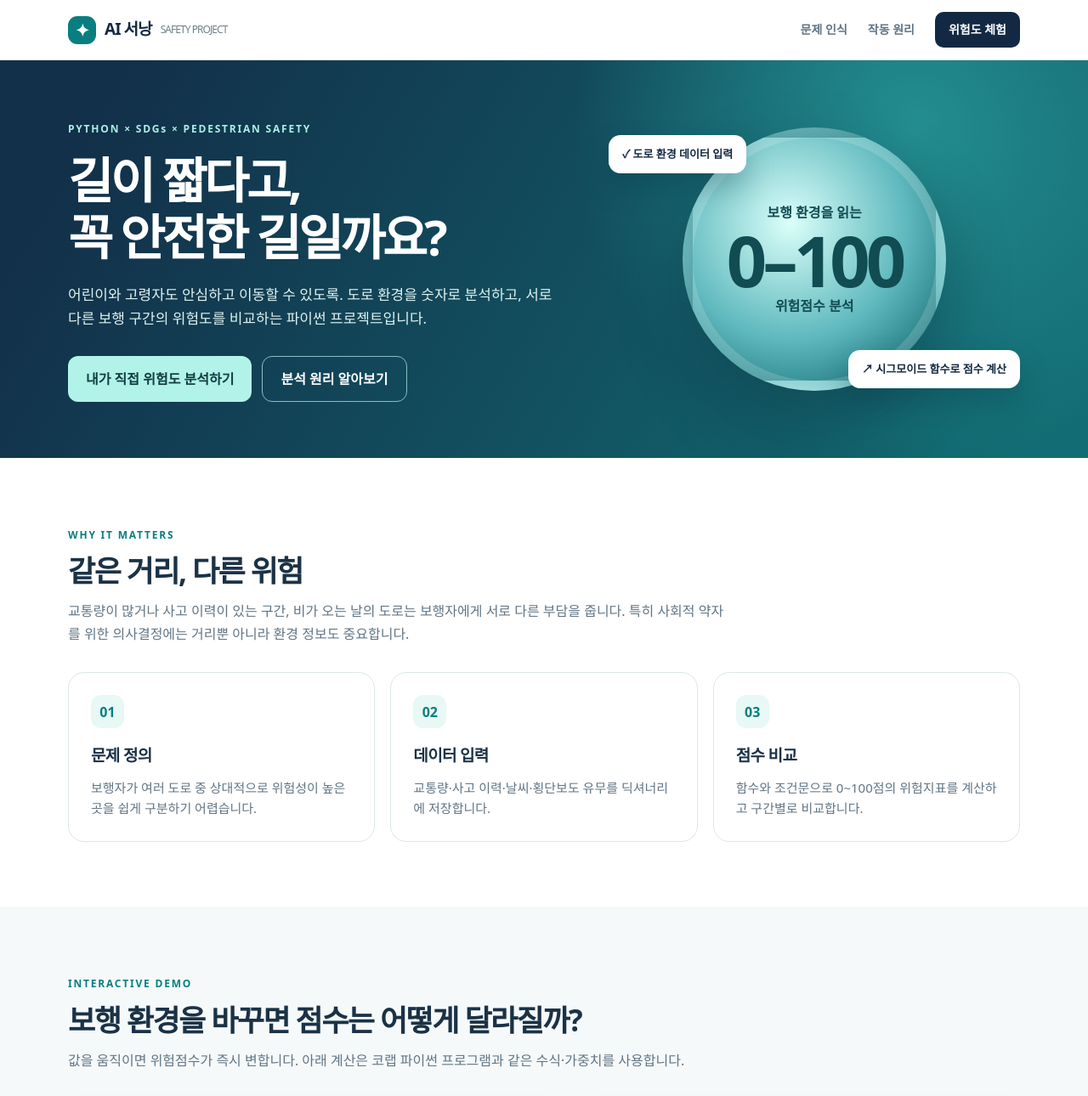
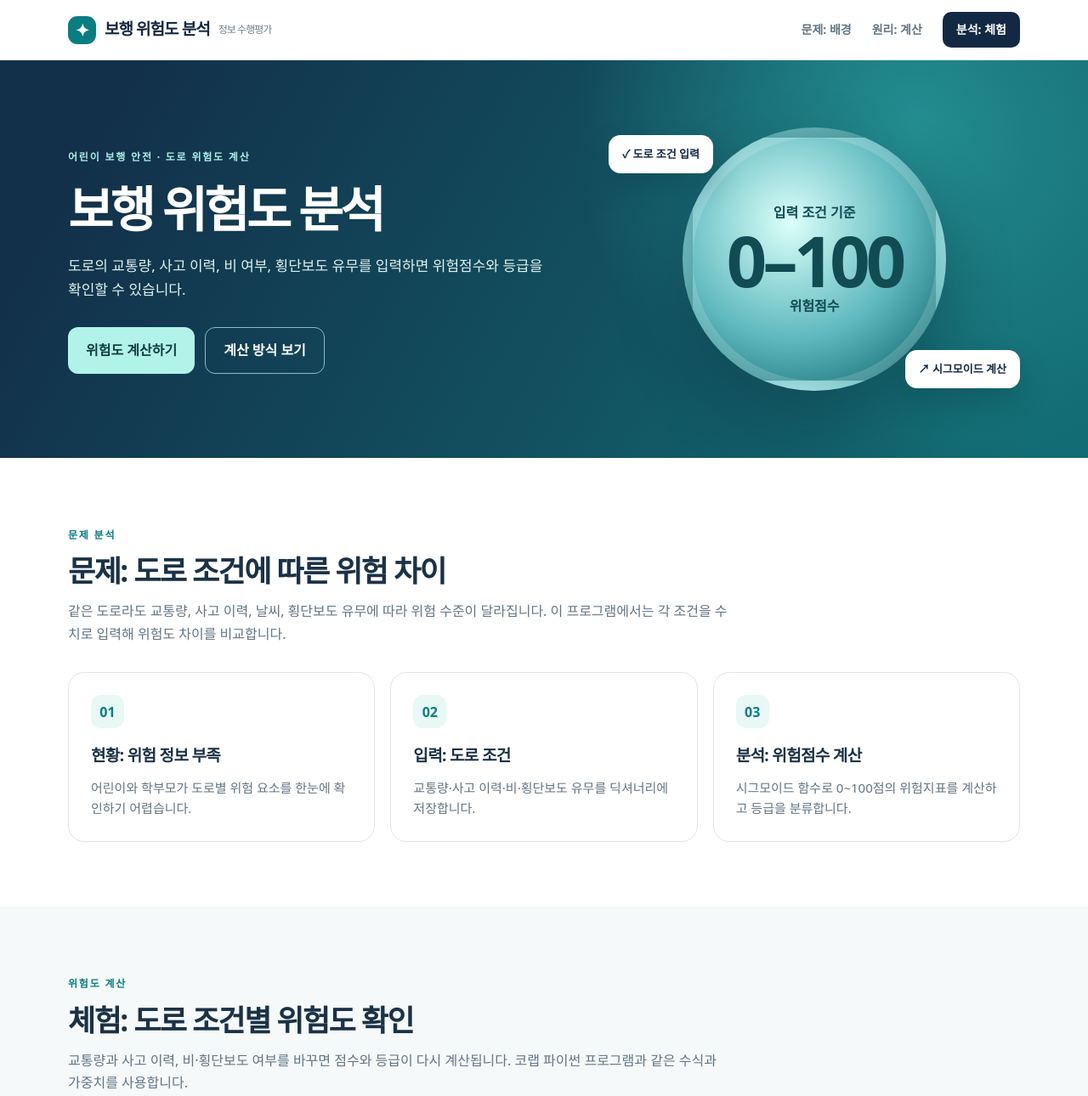
Before and after one commit to 26sangsan11006-glitch/pedestrian-risk, a plain HTML site: page index.html in a window 1280 px wide. Shown: the top 1290 px of the page at 85% size. Drawn offline with Linux system fonts and the light colour scheme.

Commit message:
Add files via upload

```diff
--- a/index.html
+++ b/index.html
@@ -3,8 +3,8 @@
 <head>
   <meta charset="utf-8">
   <meta name="viewport" content="width=device-width, initial-scale=1">
-  <meta name="description" content="AI 서낭: 보행 환경을 데이터로 이해하고 비교하는 파이썬 프로젝트">
-  <title>AI 서낭 | 안전은 감이 아닌 데이터에서</title>
+  <meta name="description" content="교통량, 사고 이력, 날씨, 횡단보도 유무를 입력해 보행 위험점수를 확인하는 교육용 프로그램">
+  <title>보행 위험도 분석</title>
   <style>
     :root { color-scheme: light; --navy:#132943; --teal:#087e81; --mint:#e7f8f5; --ink:#1b3246; --muted:#617585; --line:#dce7e9; --white:#fff; --back:#f5f9fa; --orange:#ec8c3a; --red:#c64b51; }
     * { box-sizing: border-box; }
@@ -95,9 +95,9 @@
 <body>
   <header class="nav">
     <div class="wrap navin">
-      <a class="logo" href="#top"><span class="logo-mark" aria-hidden="true">✦</span> AI 서낭 <span style="font-weight:500;font-size:12px;color:#6c808b">SAFETY PROJECT</span></a>
+      <a class="logo" href="#top"><span class="logo-mark" aria-hidden="true">✦</span> 보행 위험도 분석 <span style="font-weight:500;font-size:12px;color:#6c808b">정보 수행평가</span></a>
       <nav class="menu" aria-label="주 메뉴">
-        <a href="#problem">문제 인식</a><a href="#how">작동 원리</a><a class="navcta" href="#try">위험도 체험</a>
+        <a href="#problem">문제: 배경</a><a href="#how">원리: 계산</a><a class="navcta" href="#try">분석: 체험</a>
       </nav>
     </div>
   </header>
@@ -105,39 +105,39 @@
     <section class="hero">
       <div class="wrap hero-inner">
         <div>
-          <span class="eyebrow">PYTHON × SDGs × PEDESTRIAN SAFETY</span>
-          <h1>길이 짧다고,<br>꼭 안전한 길일까요?</h1>
-          <p>어린이와 고령자도 안심하고 이동할 수 있도록. 도로 환경을 숫자로 분석하고, 서로 다른 보행 구간의 위험도를 비교하는 파이썬 프로젝트입니다.</p>
-          <div class="actions"><a class="btn primary" href="#try">내가 직접 위험도 분석하기</a><a class="btn outline" href="#how">분석 원리 알아보기</a></div>
+          <span class="eyebrow">어린이 보행 안전 · 도로 위험도 계산</span>
+          <h1>보행 위험도 분석</h1>
+          <p>도로의 교통량, 사고 이력, 비 여부, 횡단보도 유무를 입력하면 위험점수와 등급을 확인할 수 있습니다.</p>
+          <div class="actions"><a class="btn primary" href="#try">위험도 계산하기</a><a class="btn outline" href="#how">계산 방식 보기</a></div>
         </div>
-        <div class="visual" aria-hidden="true"><div class="circle"><small>보행 환경을 읽는</small><span class="big">0–100</span><small>위험점수 분석</small></div><div class="float one">✓ 도로 환경 데이터 입력</div><div class="float two">↗ 시그모이드 함수로 점수 계산</div></div>
+        <div class="visual" aria-hidden="true"><div class="circle"><small>입력 조건 기준</small><span class="big">0–100</span><small>위험점수</small></div><div class="float one">✓ 도로 조건 입력</div><div class="float two">↗ 시그모이드 계산</div></div>
       </div>
     </section>
 
     <section class="section alt" id="problem">
       <div class="wrap">
-        <div class="section-head"><span class="overline">WHY IT MATTERS</span><h2>같은 거리, 다른 위험</h2><p class="intro">교통량이 많거나 사고 이력이 있는 구간, 비가 오는 날의 도로는 보행자에게 서로 다른 부담을 줍니다. 특히 사회적 약자를 위한 의사결정에는 거리뿐 아니라 환경 정보도 중요합니다.</p></div>
+        <div class="section-head"><span class="overline">문제 분석</span><h2>문제: 도로 조건에 따른 위험 차이</h2><p class="intro">같은 도로라도 교통량, 사고 이력, 날씨, 횡단보도 유무에 따라 위험 수준이 달라집니다. 이 프로그램에서는 각 조건을 수치로 입력해 위험도 차이를 비교합니다.</p></div>
         <div class="cards">
-          <article class="card"><span class="num">01</span><h3>문제 정의</h3><p>보행자가 여러 도로 중 상대적으로 위험성이 높은 곳을 쉽게 구분하기 어렵습니다.</p></article>
-          <article class="card"><span class="num">02</span><h3>데이터 입력</h3><p>교통량·사고 이력·날씨·횡단보도 유무를 딕셔너리에 저장합니다.</p></article>
-          <article class="card"><span class="num">03</span><h3>점수 비교</h3><p>함수와 조건문으로 0~100점의 위험지표를 계산하고 구간별로 비교합니다.</p></article>
+          <article class="card"><span class="num">01</span><h3>현황: 위험 정보 부족</h3><p>어린이와 학부모가 도로별 위험 요소를 한눈에 확인하기 어렵습니다.</p></article>
+          <article class="card"><span class="num">02</span><h3>입력: 도로 조건</h3><p>교통량·사고 이력·비·횡단보도 유무를 딕셔너리에 저장합니다.</p></article>
+          <article class="card"><span class="num">03</span><h3>분석: 위험점수 계산</h3><p>시그모이드 함수로 0~100점의 위험지표를 계산하고 등급을 분류합니다.</p></article>
         </div>
       </div>
     </section>
 
     <section class="section" id="try">
       <div class="wrap">
-        <div class="section-head"><span class="overline">INTERACTIVE DEMO</span><h2>보행 환경을 바꾸면 점수는 어떻게 달라질까?</h2><p class="intro">값을 움직이면 위험점수가 즉시 변합니다. 아래 계산은 코랩 파이썬 프로그램과 같은 수식·가중치를 사용합니다.</p></div>
+        <div class="section-head"><span class="overline">위험도 계산</span><h2>체험: 도로 조건별 위험도 확인</h2><p class="intro">교통량과 사고 이력, 비·횡단보도 여부를 바꾸면 점수와 등급이 다시 계산됩니다. 코랩 파이썬 프로그램과 같은 수식과 가중치를 사용합니다.</p></div>
         <div class="demo">
           <div class="panel">
-            <h3>도로 조건 입력</h3><p class="sub">체험용 값이며 실제 특정 도로를 나타내지 않습니다.</p>
+            <h3>입력: 도로 조건</h3><p class="sub">가상의 도로 조건이며 실제 도로 자료는 사용하지 않습니다.</p>
             <div class="field"><div class="field-top"><label for="traffic">교통량</label><output for="traffic" id="trafficNum">4 / 5</output></div><input type="range" id="traffic" min="1" max="5" step="1" value="4"><div class="ticks"><span>적음 1</span><span>많음 5</span></div></div>
             <div class="field"><div class="field-top"><label for="accident">사고 이력 (예시 척도)</label><output for="accident" id="accidentNum">3 / 5</output></div><input type="range" id="accident" min="0" max="5" step="1" value="3"><div class="ticks"><span>없음 0</span><span>많음 5</span></div></div>
             <div class="choices"><label class="toggle"><input id="rain" type="checkbox" checked> 비가 오는 날</label><label class="toggle"><input id="crosswalk" type="checkbox" checked> 횡단보도 있음</label></div>
             <div class="presets"><button class="preset" id="safePreset" type="button">낮은 위험 예시</button><button class="preset" id="middlePreset" type="button">중간 위험 예시</button><button class="preset" id="highPreset" type="button">높은 위험 예시</button></div>
           </div>
           <div class="panel result" aria-live="polite" aria-atomic="true">
-            <div><h3>분석 결과</h3><p class="sub" style="color:#c1d9df">입력 조건에 따른 상대적 위험지표</p></div>
+            <div><h3>결과: 위험점수</h3><p class="sub" style="color:#c1d9df">교육용 가중치로 계산한 상대적 위험지표</p></div>
             <div class="scorebox"><span class="score" id="score">48.8</span> <span class="score-unit">점</span><div><span class="pill medium" id="level">보통</span></div></div>
             <div><div class="track" role="img" aria-label="위험점수 막대"><div class="fill" id="bar" style="width:48.8%"></div></div><div class="scale"><span>0 | 낮음</span><span>34 | 보통</span><span>67 | 높음</span><span>100</span></div>
               <div class="comparison"><div class="compare-row"><span>같은 조건에서 횡단보도가 없다면</span><strong id="withoutCrosswalk">64.6점</strong></div><div class="compare-row"><span>같은 조건에서 비가 오지 않는다면</span><strong id="withoutRain">31.0점</strong></div></div>
@@ -150,14 +150,14 @@
 
     <section class="section alt" id="how">
       <div class="wrap">
-        <div class="section-head"><span class="overline">HOW IT WORKS</span><h2>위험도 계산을 이해 가능한 수식으로</h2><p class="intro">프로그램은 파이썬의 <strong>딕셔너리</strong>로 입력을 정리하고, <strong>함수</strong>로 점수를 계산하며, <strong>조건문</strong>으로 위험 수준을 구분합니다.</p></div>
-        <div class="formula"><code>z = −3 + 0.45 × 교통량 + 0.35 × 사고이력<br>　　+ 0.75 × 비 − 0.65 × 횡단보도</code><code>위험점수 = 100 ÷ (1 + e<sup>−z</sup>)</code><p>수식은 시그모이드 함수의 형태를 사용하며, 계수는 학습 데이터로 추정한 것이 아닌 교육용 예시 값입니다. 따라서 이 결과를 실제 사고 확률이나 객관적인 안전 순위라고 해석하면 안 됩니다.</p></div>
+        <div class="section-head"><span class="overline">계산 방식</span><h2>원리: 시그모이드 함수 적용</h2><p class="intro">파이썬 프로그램은 <strong>딕셔너리</strong>로 입력을 저장하고 <strong>함수</strong>로 점수를 계산합니다. <strong>조건문</strong>을 통해 점수를 낮음·보통·높음으로 분류합니다.</p></div>
+        <div class="formula"><code>z = −3 + 0.45 × 교통량 + 0.35 × 사고이력<br>　　+ 0.75 × 비 − 0.65 × 횡단보도</code><code>위험점수 = 100 ÷ (1 + e<sup>−z</sup>)</code><p>시그모이드 함수에 적용한 계수는 실제 사고 자료로 추정한 값이 아닌 교육용 설정값입니다. 위험점수는 실제 사고 확률이나 검증된 안전 순위를 의미하지 않습니다.</p></div>
         <p style="font-size:13px;color:var(--muted);margin-top:0">모바일에서는 표를 좌우로 이동해 볼 수 있습니다.</p><div class="table-scroll"><table><thead><tr><th>예시 보행 구간</th><th>교통량</th><th>사고 이력</th><th>비</th><th>횡단보도</th><th>위험점수</th></tr></thead><tbody><tr><td>도서관 진입로</td><td>1</td><td>0</td><td>없음</td><td>있음</td><td>3.9점 · 낮음</td></tr><tr><td>본관 앞 도로</td><td>4</td><td>3</td><td>있음</td><td>있음</td><td>48.8점 · 보통</td></tr><tr><td>후문 사거리</td><td>5</td><td>4</td><td>있음</td><td>없음</td><td>80.2점 · 높음</td></tr></tbody></table></div>
       </div>
     </section>
-    <section class="section"><div class="wrap"><span class="overline">NEXT STEP</span><h2>다음 목표는 '안전 경로' 안내</h2><p class="intro">현재는 개별 보행 구간의 위험도를 분석합니다. 다음 단계에서는 실제 공공데이터로 가중치를 검증하고, 다익스트라 알고리즘에 위험도를 반영해 이동 거리와 보행 안전을 함께 고려하는 경로 탐색으로 발전시키고자 합니다.</p></div></section>
+    <section class="section"><div class="wrap"><span class="overline">추후 확장</span><h2>확장: 지도 시각화와 경로 분석</h2><p class="intro">현재는 입력된 도로 조건의 위험도만 계산합니다. 추후 공공데이터로 가중치를 검증하고, 지도에 도로별 위험도를 표시할 계획입니다. 이후 다익스트라 알고리즘으로 이동 거리와 위험도를 반영한 경로 분석 기능을 추가할 수 있습니다.</p></div></section>
   </main>
-  <footer class="foot"><div class="wrap"><strong>AI 서낭 | 고등학교 정보 수행평가</strong><div>제작 주제: 사회적 약자 보행 안전 · 파이썬 딕셔너리·함수·조건문·반복문 · 시그모이드 함수</div><div style="margin-top:10px">※ 교육용 시뮬레이션입니다. 실제 보행 안전 판단이나 사고 예측에 사용하지 마세요.</div></div></footer>
+  <footer class="foot"><div class="wrap"><strong>보행 위험도 분석 | 정보 수행평가</strong><div>구현: 교통량·사고 이력·날씨·횡단보도 입력 · 시그모이드 위험점수 계산 · 등급 분류</div><div style="margin-top:10px">※ 교육용 시뮬레이션입니다. 실제 보행 안전 판단이나 사고 예측에 사용하지 마세요.</div></div></footer>
   <script>
     const $ = (id) => document.getElementById(id);
     const weights = {base: -3, traffic: .45, accident: .35, rain: .75, crosswalk: -.65};
```
